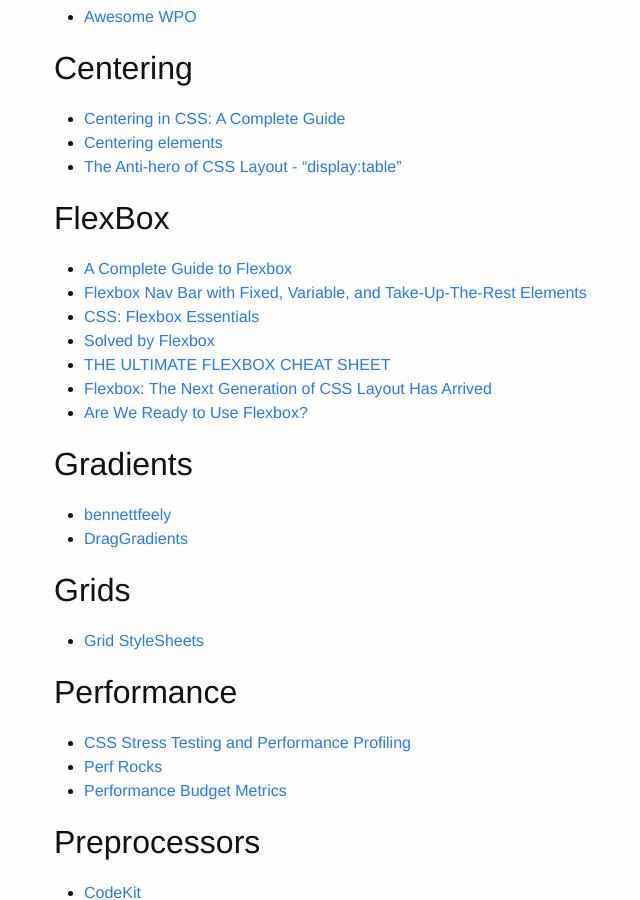
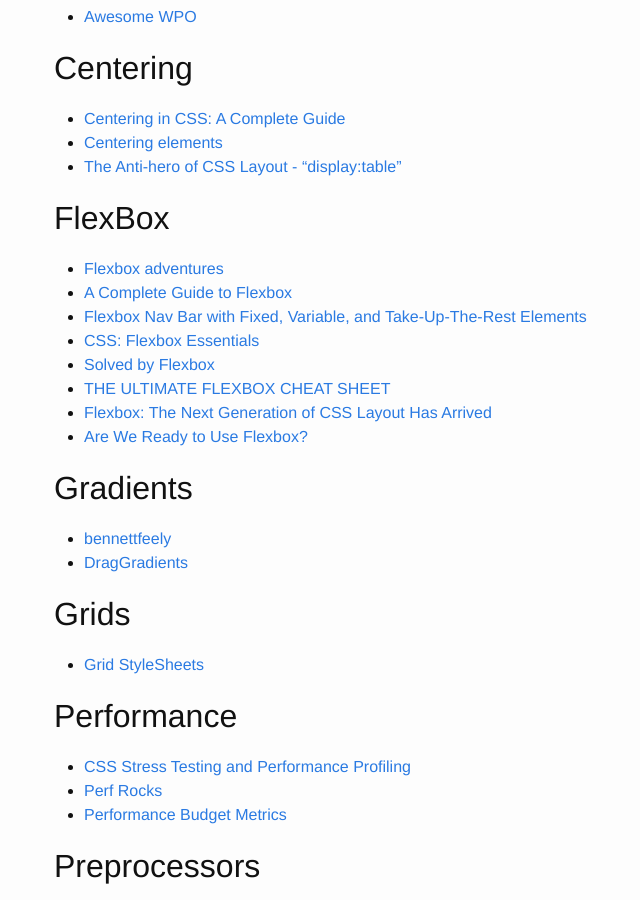
Before and after one commit to brownerd/brownerd.github.io, a Jekyll site: the page built from _posts/2014-10-06-reading-list-2014.md, in a window 1280 px wide and 900 px high, scrolled down 2021 px. Shown: the whole window, without its empty margins (216-856 px from the left). Built offline with Jekyll 4.4.1, drawn with Linux system fonts in a browser that asks for light colours; emoji names are drawn with the system emoji font.

Commit message:
Flexbox adventures

```diff
--- a/_posts/2014-10-06-reading-list-2014.md
+++ b/_posts/2014-10-06-reading-list-2014.md
@@ -94,7 +94,7 @@ title: Reading List 2014
 - [The Anti-hero of CSS Layout - "display:table"](http://colintoh.com/blog/display-table-anti-hero)
 
 ## FlexBox
-
+- [Flexbox adventures](http://chriswrightdesign.com/experiments/flexbox-adventures/)
 - [A Complete Guide to Flexbox](http://css-tricks.com/snippets/css/a-guide-to-flexbox/)
 - [Flexbox Nav Bar with Fixed, Variable, and Take-Up-The-Rest Elements](http://css-tricks.com/flexbox-nav-bar-fixed-variable-take-rest-elements/)
 - [CSS: Flexbox Essentials](http://courses.tutsplus.com/courses/css-flexbox-essentials)
```
